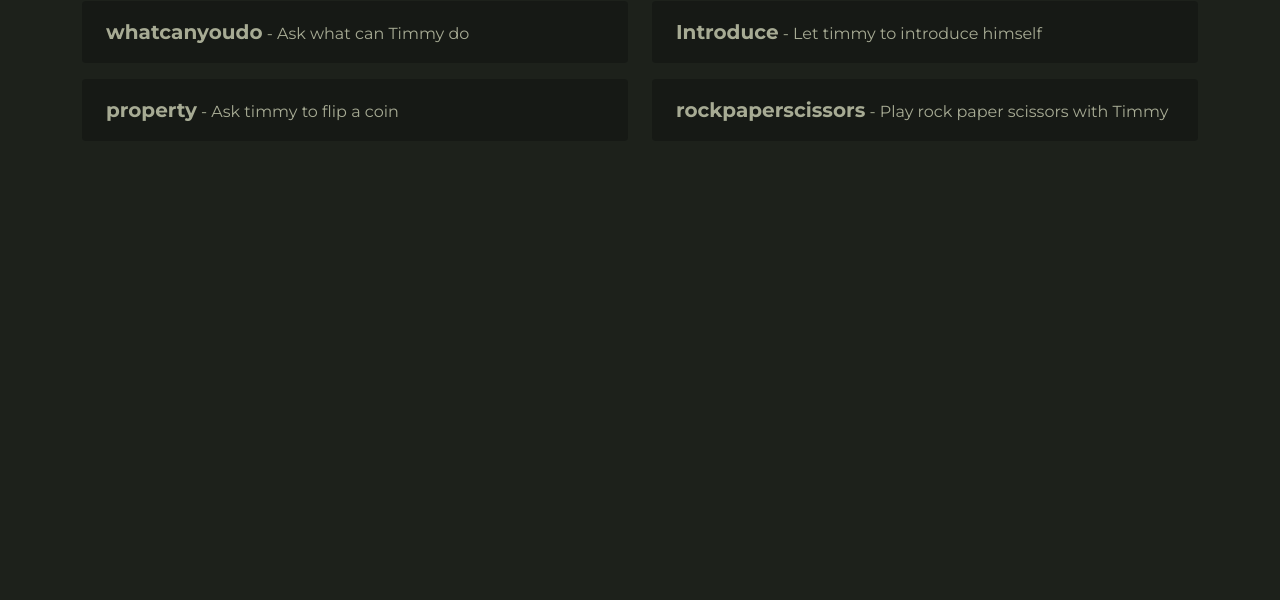
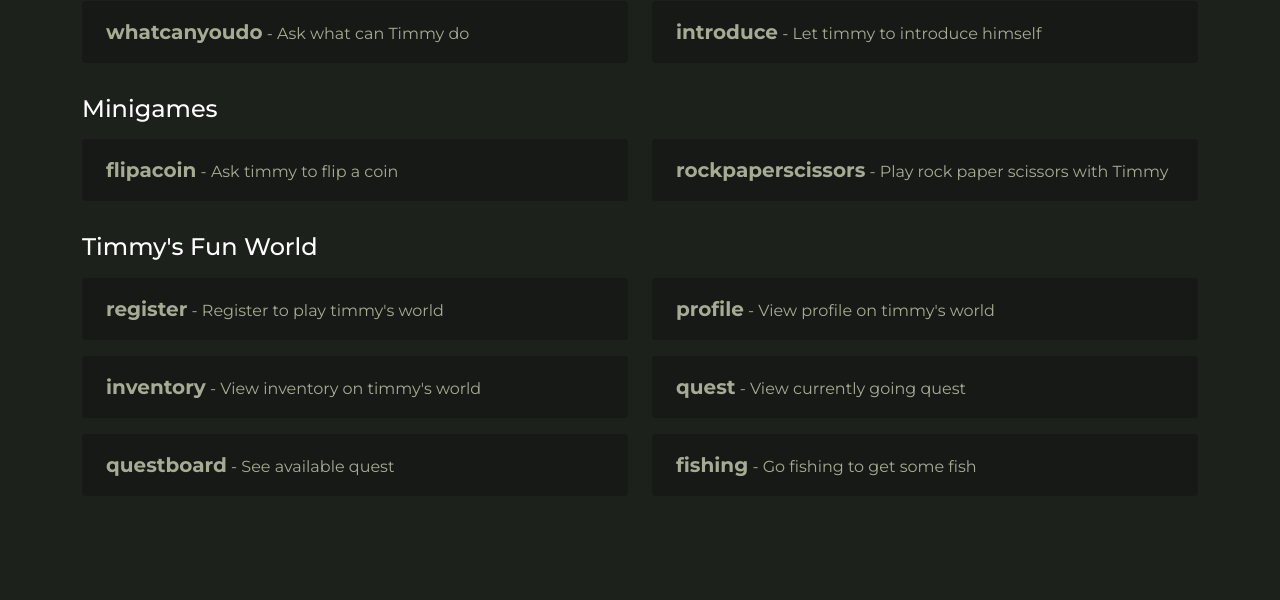
Before and after one commit to owenltm/timmy_bot, a website: page index.html in a window 1280 px wide. Shown: the part 583-1183 px from the top of the page. Before the commit the page ends 812 px from the top, so only its background shows below. Drawn offline with nearby package versions, Linux system fonts and the light colour scheme.

Commit message:
commands

```diff
--- a/index.html
+++ b/index.html
@@ -43,17 +43,17 @@
   </nav>
 
   <div class="hero py-5 my-3">
-    <div class="container-md">
-      <div class="row justify-content-center align-items-center">
-        <div class="col-8 ">
-          <h1 class="display-5 text-white">A Friendly Bot for Your Server</h1>
+    <div class="container">
+      <div class="row justify-content-center">
+        <div class="col col-md-8">
+          <h1 class="display-5 text-white align-center">A Friendly Bot for Your Server</h1>
           <p class="lead">Have fun with Timmy and his mini-games</p>
           <div class="d-flex">
             <button type="button" class="btn btn-primary fw-bold me-3">Invite Timmy</button>
             <button type="button" class="btn btn-secondary fw-bold">What can Timmy do ?</button>
           </div>
         </div>
-        <div class="col-4">
+        <div class="col-md-4">
           <img class="img-fluid" src="./assets/img/Head.png" alt="Timmy image" />
         </div>
       </div>
@@ -70,24 +70,63 @@
   <section id="commands" class="py-3">
     <div class="container">
       <h2 class="text-white mb-3">Commands</h2>
-      <div class="row">
-        <div class="col-6">
+      <div class="row mb-3">
+        <div class="col-12 col-md-6">
           <div class="container-fluid bg-info rounded align-items-center py-3 mb-3">
             <p class="m-0 align-center"><span class="fw-bold fs-5">whatcanyoudo</span> - Ask what can Timmy do</p>
           </div>
-        </div><div class="col-6">
+        </div>
+        <div class="col-12 col-md-6">
           <div class="container-fluid bg-info rounded align-items-center py-3 mb-3">
-            <p class="m-0 align-center"><span class="fw-bold fs-5">Introduce</span> - Let timmy to introduce himself</p>
+            <p class="m-0 align-center"><span class="fw-bold fs-5">introduce</span> - Let timmy to introduce himself</p>
           </div>
         </div>
-        <div class="col-6">
+      </div>
+
+      <h4 class="text-white mb-3">Minigames</h4>
+      <div class="row mb-3">
+        <div class="col-12 col-md-6">
           <div class="container-fluid bg-info rounded align-items-center py-3 mb-3">
-            <p class="m-0 align-center"><span class="fw-bold fs-5">property</span> - Ask timmy to flip a coin</p>
+            <p class="m-0 align-center"><span class="fw-bold fs-5">flipacoin</span> - Ask timmy to flip a coin</p>
           </div>
         </div>
-        <div class="col-6">
+        <div class="col-12 col-md-6">
           <div class="container-fluid bg-info rounded align-items-center py-3 mb-3">
             <p class="m-0 align-center"><span class="fw-bold fs-5">rockpaperscissors</span> - Play rock paper scissors with Timmy</p>
+          </div>
+        </div>
+      </div>
+
+      <h4 class="text-white mb-3">Timmy's Fun World</h4>
+      <div class="row mb-3">
+        <div class="col-12 col-md-6">
+          <div class="container-fluid bg-info rounded align-items-center py-3 mb-3">
+            <p class="m-0 align-center"><span class="fw-bold fs-5">register</span> - Register to play timmy's world</p>
+          </div>
+        </div>
+        <div class="col-12 col-md-6">
+          <div class="container-fluid bg-info rounded align-items-center py-3 mb-3">
+            <p class="m-0 align-center"><span class="fw-bold fs-5">profile</span> - View profile on timmy's world</p>
+          </div>
+        </div>
+        <div class="col-12 col-md-6">
+          <div class="container-fluid bg-info rounded align-items-center py-3 mb-3">
+            <p class="m-0 align-center"><span class="fw-bold fs-5">inventory</span> - View inventory on timmy's world</p>
+          </div>
+        </div>
+        <div class="col-12 col-md-6">
+          <div class="container-fluid bg-info rounded align-items-center py-3 mb-3">
+            <p class="m-0 align-center"><span class="fw-bold fs-5">quest</span> - View currently going quest</p>
+          </div>
+        </div>
+        <div class="col-12 col-md-6">
+          <div class="container-fluid bg-info rounded align-items-center py-3 mb-3">
+            <p class="m-0 align-center"><span class="fw-bold fs-5">questboard</span> - See available quest</p>
+          </div>
+        </div>
+        <div class="col-12 col-md-6">
+          <div class="container-fluid bg-info rounded align-items-center py-3 mb-3">
+            <p class="m-0 align-center"><span class="fw-bold fs-5">fishing</span> - Go fishing to get some fish</p>
           </div>
         </div>
       </div>
```
